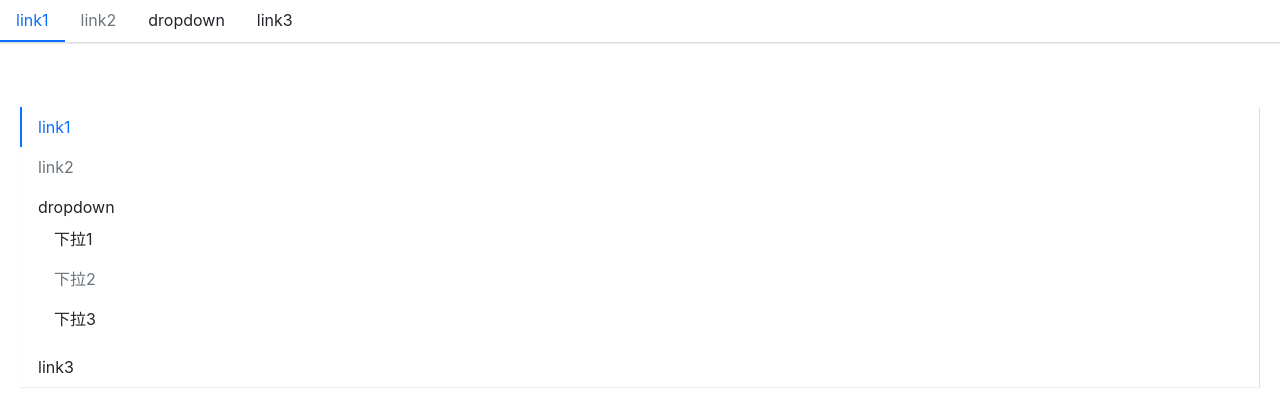
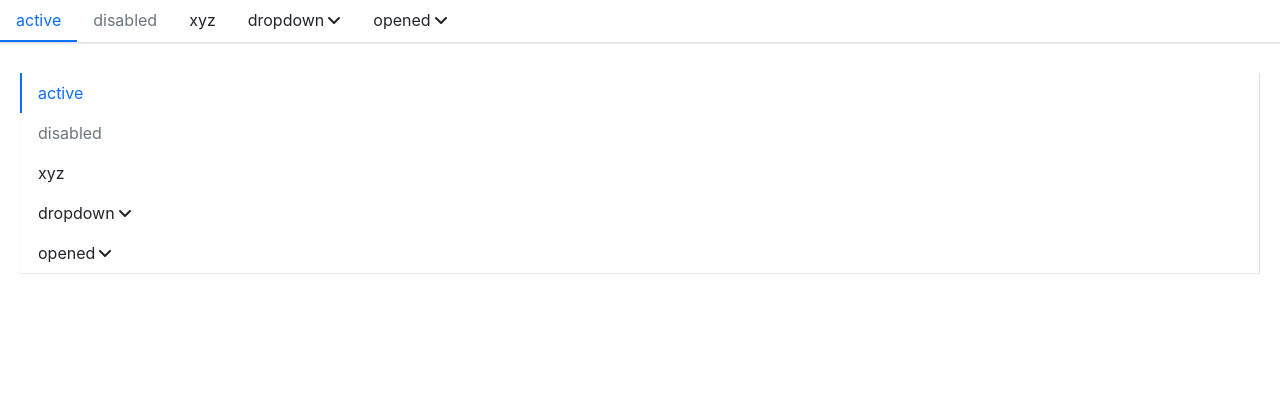
Before and after one commit to jianyun2020/suui, a React (Create React App) app: page / in a window 1280 px wide. Shown: the top 412 px of the page. Built offline with nearby package versions, Linux system fonts and the light colour scheme.

Commit message:
icon component

```diff
--- a/package.json
+++ b/package.json
@@ -3,6 +3,9 @@
   "version": "0.1.0",
   "private": true,
   "dependencies": {
+    "@fortawesome/fontawesome-svg-core": "^6.2.0",
+    "@fortawesome/free-solid-svg-icons": "^6.2.0",
+    "@fortawesome/react-fontawesome": "^0.2.0",
     "@testing-library/jest-dom": "^5.16.5",
     "@testing-library/react": "^13.4.0",
     "@testing-library/user-event": "^13.5.0",
--- a/src/App.tsx
+++ b/src/App.tsx
@@ -1,59 +1,38 @@
-import React from 'react';
-import Menu from './components/Menu/menu';
-import MenuItem from './components/Menu/menuItem';
-import SubMenu from './components/Menu/subMenu';
+import { library } from "@fortawesome/fontawesome-svg-core";
+import React from "react";
+import Icon from "./components/Icon/icon";
+import { fas } from "@fortawesome/free-solid-svg-icons";
+import Menu from "./components/Menu/menu";
+import SubMenu from "./components/Menu/subMenu";
+import MenuItem from "./components/Menu/menuItem";
+
+library.add(fas);
 
 function App() {
   return (
     <div className="App">
-     <Menu defaultIndex={'0'} onSelect={(index) => alert(index)} defaultOpenSubMenu={['2']}>
-      <MenuItem >
-        link1
-      </MenuItem>
-      <MenuItem  disabled>
-        link2
-      </MenuItem>
-
-      <SubMenu title='dropdown'>
-        <MenuItem>
-          下拉1哈哈哈哈
-        </MenuItem>
-        <MenuItem disabled>
-          下拉2
-        </MenuItem>
-        <MenuItem>
-          下拉3
-        </MenuItem>
-      </SubMenu>
-
-      <MenuItem >
-        link3
-      </MenuItem>
-     </Menu>
-     <br />
-     <Menu mode='vertical'  defaultIndex={'0'} onSelect={(index) => alert(index)} defaultOpenSubMenu={['2']}>
-      <MenuItem >
-        link1
-      </MenuItem>
-      <MenuItem  disabled>
-        link2
-      </MenuItem>
-
-      <SubMenu title='dropdown'>
-        <MenuItem>
-          下拉1
-        </MenuItem>
-        <MenuItem disabled>
-          下拉2
-        </MenuItem>
-        <MenuItem>
-          下拉3
-        </MenuItem>
-      </SubMenu>
-      <MenuItem >
-        link3
-      </MenuItem>
-     </Menu>
+      <Menu>
+        <MenuItem>active</MenuItem>
+        <MenuItem disabled>disabled</MenuItem>
+        <MenuItem>xyz</MenuItem>
+        <SubMenu title="dropdown">
+          <MenuItem>drop1</MenuItem>
+        </SubMenu>
+        <SubMenu title="opened">
+          <MenuItem>opened1</MenuItem>
+        </SubMenu>
+      </Menu>
+      <Menu mode="vertical">
+        <MenuItem>active</MenuItem>
+        <MenuItem disabled>disabled</MenuItem>
+        <MenuItem>xyz</MenuItem>
+        <SubMenu title="dropdown">
+          <MenuItem>drop1</MenuItem>
+        </SubMenu>
+        <SubMenu title="opened">
+          <MenuItem>opened1</MenuItem>
+        </SubMenu>
+      </Menu>
     </div>
   );
 }
--- /dev/null
+++ b/src/components/Icon/_style.scss
@@ -0,0 +1,5 @@
+@each $key, $val in $theme-colors {
+  .icon-#{$key} {
+    color: $val;
+  }
+}
--- /dev/null
+++ b/src/components/Icon/icon.tsx
@@ -0,0 +1,23 @@
+import { FontAwesomeIcon, FontAwesomeIconProps } from '@fortawesome/react-fontawesome'
+import classNames from 'classnames'
+import React from 'react'
+
+export type ThemeProps = 'primary' | 'secondary' | 'success' | 'info' | 'warning' | 'danger' | 'light' | 'dark'
+
+export interface IconProps extends FontAwesomeIconProps {
+  theme?: ThemeProps
+}
+
+const Icon = (props: IconProps) => {
+  const { className, theme, ...restProps} = props
+
+  const classes = classNames('icon', className, {
+    [`icon-${theme}`]: theme
+  })
+
+  return (
+    <FontAwesomeIcon className={classes} {...restProps} />
+  )
+}
+
+export default Icon
--- a/src/components/Menu/subMenu.tsx
+++ b/src/components/Menu/subMenu.tsx
@@ -1,5 +1,6 @@
 import classNames from "classnames";
 import React, { FunctionComponentElement, useContext, useState } from "react";
+import Icon from "../Icon/icon";
 import { MenuContext } from "./menu";
 import { MenuItemProps } from "./menuItem";
 
@@ -13,12 +14,17 @@ export interface SubMenuProps {
 const SubMenu = ({ index, title, children, className }: SubMenuProps) => {
   const context = useContext(MenuContext);
 
-  const openedSubMenus = context.defaultOpenSubMenu as Array<string>
-  const isOpend = (index && context.mode === 'vertical') ? openedSubMenus.includes(index) : false
+  const openedSubMenus = context.defaultOpenSubMenu as Array<string>;
+  const isOpend =
+    index && context.mode === "vertical"
+      ? openedSubMenus.includes(index)
+      : false;
 
   const [menuOpen, setOpen] = useState(isOpend);
   const classes = classNames("menu-item submenu-item", className, {
     "is-active": context.index === index,
+    'is-opened': menuOpen,
+    'is-vertical': context.mode === 'vertical'
   });
 
   const handClick = (e: React.MouseEvent) => {
@@ -34,10 +40,17 @@ const SubMenu = ({ index, title, children, className }: SubMenuProps) => {
     }, 100);
   };
   const clickEvents = context.mode === "vertical" ? { onClick: handClick } : {};
-  const hoverEvents = context.mode !== "vertical" ? {
-    onMouseEnter: (e: React.MouseEvent) => {handleMouse(e, true)},
-    onMouseLeave: (e: React.MouseEvent) => {handleMouse(e, false)},
-  } : {};
+  const hoverEvents =
+    context.mode !== "vertical"
+      ? {
+          onMouseEnter: (e: React.MouseEvent) => {
+            handleMouse(e, true);
+          },
+          onMouseLeave: (e: React.MouseEvent) => {
+            handleMouse(e, false);
+          },
+        }
+      : {};
 
   const renderChildren = () => {
     const subMenuClasses = classNames("submenu", {
@@ -47,7 +60,7 @@ const SubMenu = ({ index, title, children, className }: SubMenuProps) => {
       const childElement = child as FunctionComponentElement<MenuItemProps>;
       if (childElement.type.displayName === "MenuItem") {
         return React.cloneElement(childElement, {
-          index: `${index}-${i}`
+          index: `${index}-${i}`,
         });
       } else {
         console.error(
@@ -61,7 +74,10 @@ const SubMenu = ({ index, title, children, className }: SubMenuProps) => {
 
   return (
     <li key={index} className={classes} {...hoverEvents}>
-      <div className="submenu-title" {...clickEvents}>{title}</div>
+      <div className="submenu-title" {...clickEvents}>
+        {title}
+        <Icon icon="angle-down" className="arrow-icon" />
+      </div>
       {renderChildren()}
     </li>
   );
--- a/src/styles/index.scss
+++ b/src/styles/index.scss
@@ -15,3 +15,6 @@
 
 // Menu
 @import "../components/Menu/style";
+
+// Icon
+@import "../components/Icon/style";
```
Also changed, not shown: 2 other files (tests, documents, lock files or other folders).
